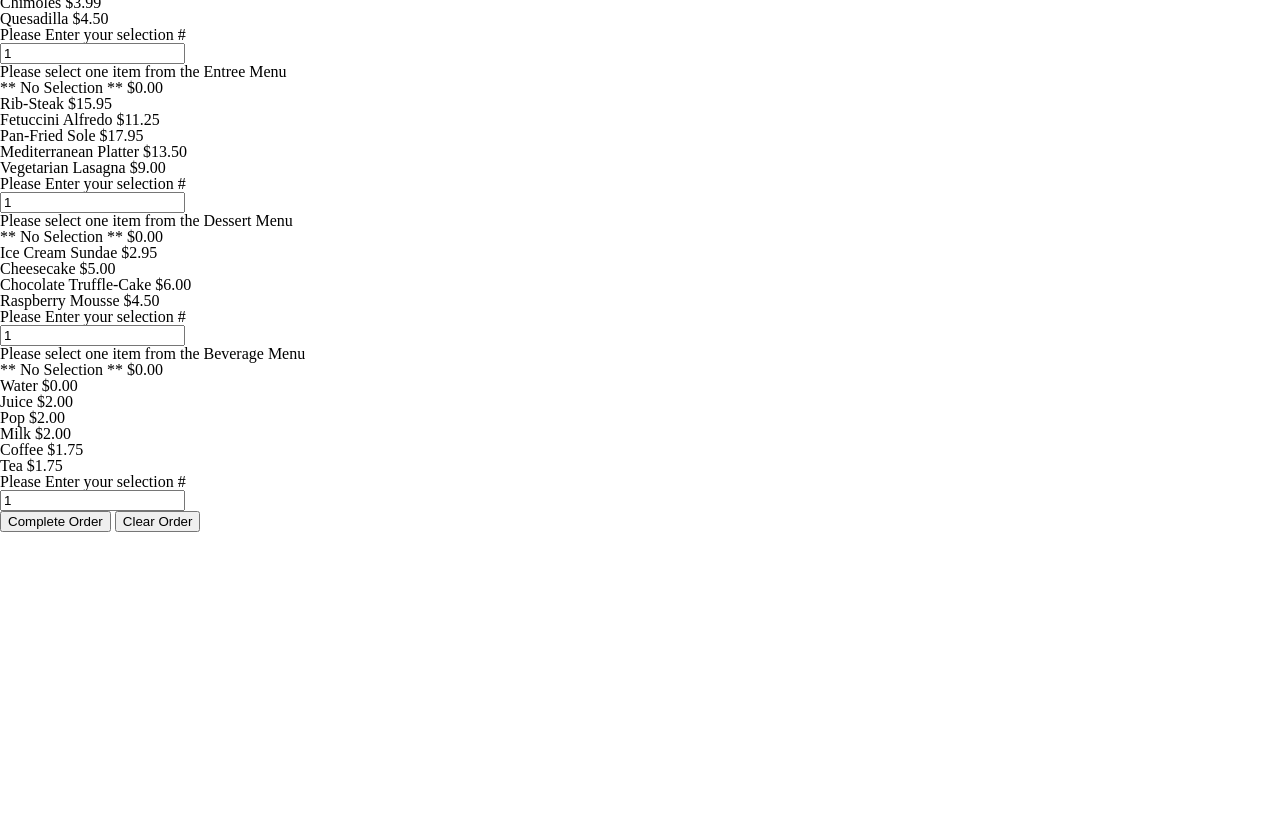
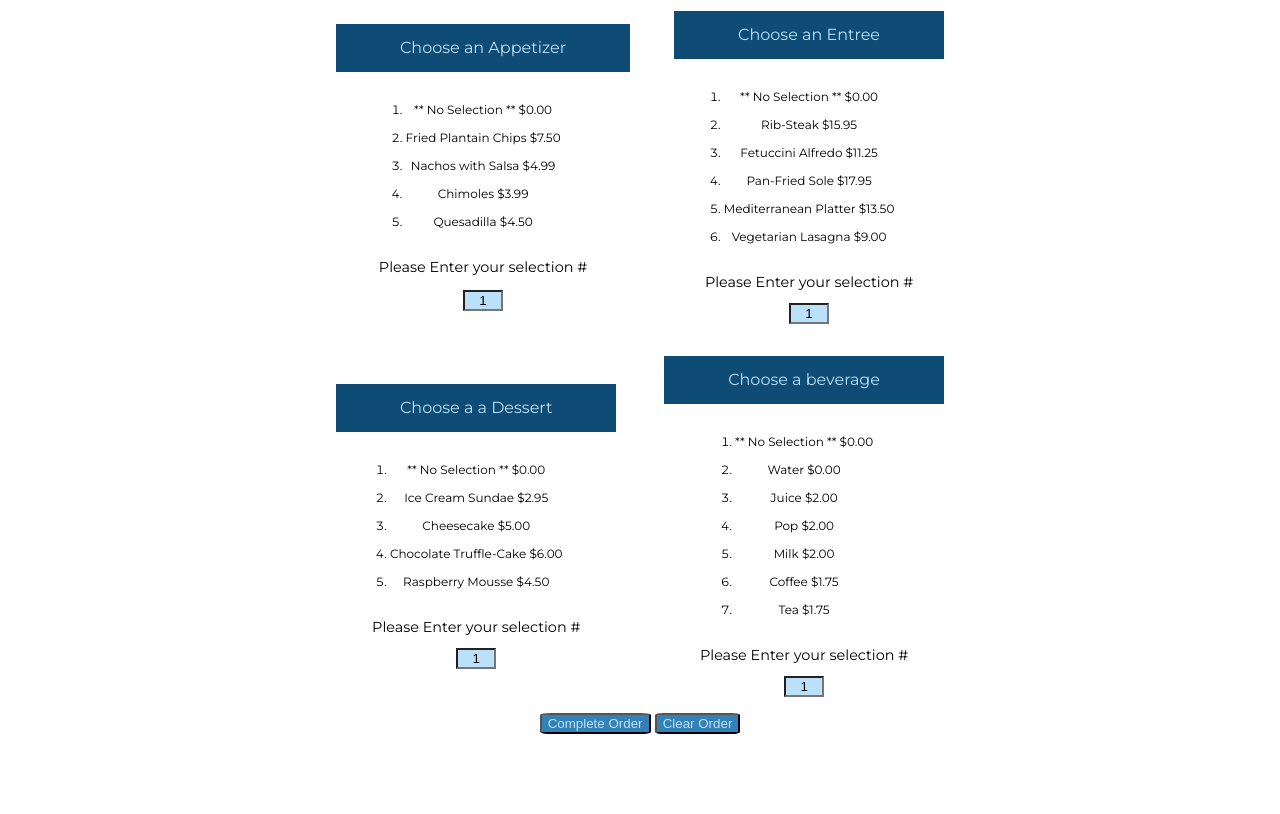
Before and after one commit to russtelen/FOOD-ORDERING-APP, a plain HTML site: page index.html in a window 1280 px wide. Shown: the part 85-899 px from the top of the page. Before the commit the page ends 800 px from the top, so only its background shows below. Drawn offline with Linux system fonts and the light colour scheme.

Commit message:
style html closes #1

```diff
--- a/index.html
+++ b/index.html
@@ -5,6 +5,9 @@
     <meta name="viewport" content="width=device-width, initial-scale=1.0">
     <title>Restaurant Order App</title>
     <link rel="stylesheet" href="styles/main.css">
+
+    <!-- Google Fonts -->
+    <link href="https://fonts.googleapis.com/css2?family=Montserrat&family=Nunito+Sans&display=swap" rel="stylesheet">
 </head>
 <body>
     <header>
@@ -12,9 +15,10 @@
     </header>
 
     <main>
+        <div class="row-1">
             <div class="sub-menu" id="appetizer">
-                <p>Please select one item from the Appetizer Menu</p>
-                <ol>
+                <p>Choose an Appetizer</p>
+                <ol class="food-list">
                     <li class="appetizer-list">** No Selection ** $0.00</li>
                     <li class="appetizer-list">Fried Plantain Chips $7.50</li>
                     <li class="appetizer-list">Nachos with Salsa $4.99</li>
@@ -26,8 +30,8 @@
             </div>
 
             <div id="entree" class="sub-menu">
-                <p>Please select one item from the Entree Menu</p>
-                <ol>
+                <p>Choose an Entree</p>
+                <ol class="food-list">
                     <li class="entree-list">** No Selection ** $0.00</li>
                     <li class="entree-list">Rib-Steak $15.95</li>
                     <li class="entree-list">Fetuccini Alfredo $11.25</li>
@@ -38,11 +42,12 @@
                 <p class="enter">Please Enter your selection #</p>
                 <input type="text" class="order-no-2" value="1">
             </div>
-            </div>
+        </div>
 
+        <div class="row-2">
             <div class="sub-menu" id="dessert">
-                <p>Please select one item from the Dessert Menu</p>
-                <ol>
+                <p>Choose a a Dessert</p>
+                <ol class="food-list">
                     <li class="dessert-list">** No Selection ** $0.00</li>
                     <li class="dessert-list">Ice Cream Sundae $2.95</li>
                     <li class="dessert-list">Cheesecake $5.00</li>
@@ -54,8 +59,8 @@
             </div>
 
             <div id="beverages" class="sub-menu">
-                <p>Please select one item from the Beverage Menu</p>
-                <ol>
+                <p>Choose a beverage</p>
+                <ol class="food-list">
                     <li class="beverage-list">** No Selection ** $0.00</li>
                     <li class="beverage-list">Water $0.00</li>
                     <li class="beverage-list">Juice $2.00</li>
@@ -67,7 +72,9 @@
                 <p class="enter">Please Enter your selection #</p>
                 <input type="text" class="order-no-4" value="1">
             </div>
-            </div>
+        </div>
+
+
 
             <div id="button">
                 <button id="complete-btn">Complete Order</button>
--- a/scss/base/_mixins.scss
+++ b/scss/base/_mixins.scss
@@ -49,7 +49,16 @@ $desktop: 1280;
 @mixin wrapper {
     margin: 0 auto;
     width: 80%;
+}
 
+@mixin wrapper-tablet {
+  margin: 0 auto;
+  width: 95%;
+}
+
+@mixin wrapper-desktop {
+  margin: 0 auto;
+  width: 50%;
 }
 
 // define width and height in one go.
--- a/scss/base/_variables.scss
+++ b/scss/base/_variables.scss
@@ -1,8 +1,8 @@
 /* color pallette */
-$primary-color: #ffcbcb;
-$secondary-color: #70adb5;
-$third-color: #407088;
-$fourth-color: #132743;
+$primary-color: #1b262c;
+$secondary-color: #0f4c75;
+$third-color: #3282b8;
+$fourth-color: #bbe1fa;
 $link-hover-color: rgba(238, 238, 238, 0.541);
 
 // fonts
@@ -11,7 +11,7 @@ $body-font-size: 1rem;
 $font-style: normal;
 $font-weight: normal;
 $font-color: $fourth-color;
-$font-family: 'Roboto', sans-serif;
+$font-family: 'Montserrat', sans-serif;
 $line-height: 1.6;
 
 $h1: 4rem;
--- /dev/null
+++ b/scss/components/_menu.scss
@@ -0,0 +1,110 @@
+// General
+body {
+    background-color: white;
+    font-family: $font-family;
+}
+
+// Header
+header {
+    h1 {
+        padding: $padding;
+        font-size: $h2;
+        text-align: center;
+        text-transform: uppercase;
+        background-color: $primary-color;
+        color: $fourth-color;
+    }
+}
+
+// Main
+main {
+    @include mobile{
+        @include wrapper;
+        input[type="text"], textarea {
+            background-color : $fourth-color;
+            text-align: center;
+            width: 40px;
+        }
+        .sub-menu {
+            @include flex-center-column;
+            // @include box-shadow-bottom;
+            margin: $margins;
+            // border: 1px solid $third-color;
+            // border-bottom-left-radius: 10%;
+            // border-bottom-right-radius: 10%;
+
+            p:first-child {
+                text-align: center;
+                background-color: $secondary-color;
+                padding: 1rem 4rem;
+                color: $fourth-color;
+            }
+
+            .food-list {
+                text-align: center;
+                font-size: 0.75rem;
+                margin: $margins;
+            }
+
+           .enter {
+                text-align: center;
+                font-size: 0.9rem;
+                margin-bottom: 5%;
+            }
+
+            li {
+                list-style-type: decimal;
+            }
+        }
+
+        #button {
+            @include wrapper;
+            text-align: center;
+            button {
+                background-color: $third-color;
+                border-radius: $border-radius;
+                color: $fourth-color;
+            }
+        }
+
+        .order-output {
+            @include space-out;
+
+            h3 {
+                text-align: center;
+                margin: $margins;
+            }
+
+            p {
+                text-align: center;
+            }
+
+            h4 {
+                margin: $margins;
+                text-align: center;
+            }
+        }
+    }
+
+    @include tablet {
+        @include wrapper-tablet;
+        .row-1 {
+            @include flex-center-horiz;
+        }
+
+        .row-2 {
+            @include flex-center-horiz;
+        }
+    }
+
+    @include desktop {
+        @include wrapper-desktop;
+        .sub-menu {
+            li {
+                margin: $margins;
+            }
+        }
+    }
+
+
+}
--- a/scss/main.scss
+++ b/scss/main.scss
@@ -4,3 +4,4 @@
 @import "base/variables";
 
 // components
+@import "components/menu";
```
Also changed, not shown: styles/main.css, 1 other file.
